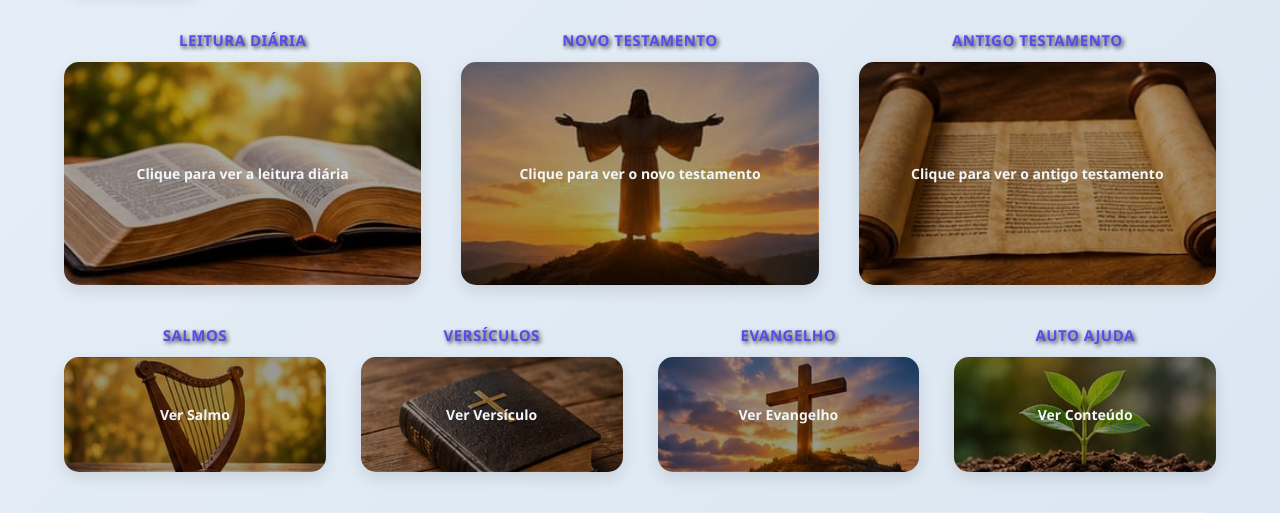
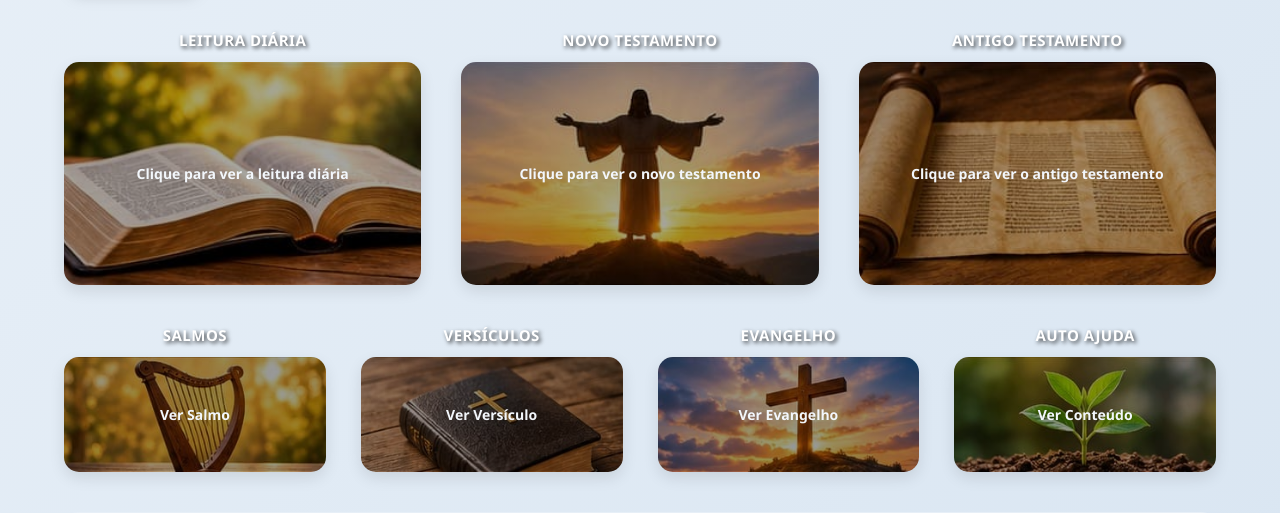
Before and after one commit to Youkai1910/projeto-integrador, a PHP site: page / in a window 1280 px wide. Shown: the part 171-684 px from the top of the page. Run offline with PHP 8.4, Linux system fonts and the light colour scheme; data that the repository does not hold is empty.

Commit message:
Defina a cor do texto de h3 como branca
Altere a cor do cabeçalho h3 na folha de estilos para branco.

```diff
--- a/css/style.css
+++ b/css/style.css
@@ -159,7 +159,7 @@ header {
 }
 
 h3 {
-    color: rgb(89, 74, 233);
+    color: #ffffff;
     font-size: 15px;
     font-weight: 600;
     text-align: center;
```
